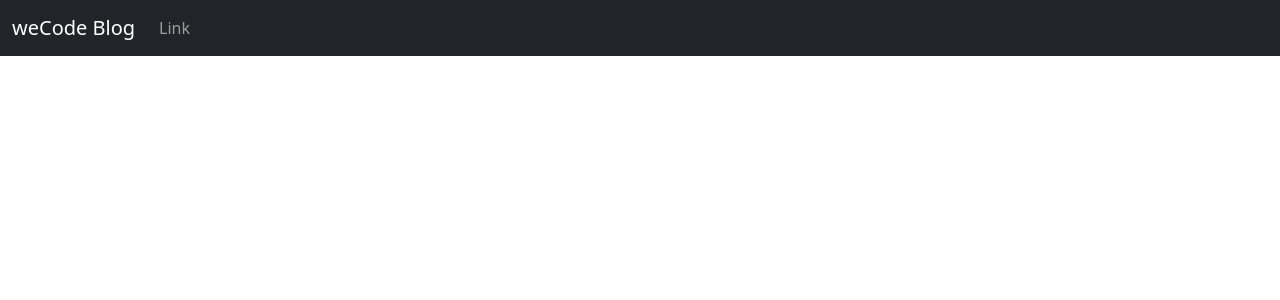
After one commit to AnasBuhayh/weCode-deprecated, a Django app: template weCodeBlog/templates/base.html in a window 1280 px wide. The commit adds this page. Shown: the top 300 px of the page. Run offline with Django 3.2, Linux system fonts and the light colour scheme; the template is opened without the code that fills it, so the values that code supplies are empty.

Commit message:
add bootstrap

```diff
--- /dev/null
+++ b/weCodeBlog/templates/base.html
@@ -0,0 +1,58 @@
+<!doctype html>
+<html lang="en">
+
+<head>
+    <!-- Required meta tags -->
+    <meta charset="utf-8">
+    <meta name="viewport" content="width=device-width, initial-scale=1">
+
+    <!-- Bootstrap CSS -->
+    <link href="https://cdn.jsdelivr.net/npm/bootstrap@5.0.2/dist/css/bootstrap.min.css" rel="stylesheet"
+        integrity="sha384-EVSTQN3/azprG1Anm3QDgpJLIm9Nao0Yz1ztcQTwFspd3yD65VohhpuuCOmLASjC" crossorigin="anonymous">
+
+    <title>weCode Blog</title>
+</head>
+
+<body>
+    <!-- nav-bar -->
+    <div>
+        <nav class="navbar navbar-expand-lg navbar-dark bg-dark">
+            <div class="container-fluid">
+              <a class="navbar-brand" href="{% url 'home' %}">weCode Blog</a>
+              <button class="navbar-toggler" type="button" data-bs-toggle="collapse" data-bs-target="#navbarSupportedContent" aria-controls="navbarSupportedContent" aria-expanded="false" aria-label="Toggle navigation">
+                <span class="navbar-toggler-icon"></span>
+              </button>
+              <div class="collapse navbar-collapse" id="navbarSupportedContent">
+                <ul class="navbar-nav me-auto mb-2 mb-lg-0">
+                  <li class="nav-item">
+                    <a class="nav-link" href="#">Link</a>
+                  </li>
+                </ul>
+              </div>
+            </div>
+          </nav>
+    </div>
+    <br>
+    <!-- end-nav-bar -->
+
+    <div class="container">
+        {% block content %}
+
+        {% endblock %}
+    </div>
+
+    <!-- Optional JavaScript; choose one of the two! -->
+
+    <!-- Option 1: Bootstrap Bundle with Popper -->
+    <script src="https://cdn.jsdelivr.net/npm/bootstrap@5.0.2/dist/js/bootstrap.bundle.min.js"
+        integrity="sha384-MrcW6ZMFYlzcLA8Nl+NtUVF0sA7MsXsP1UyJoMp4YLEuNSfAP+JcXn/tWtIaxVXM" crossorigin="anonymous">
+    </script>
+
+    <!-- Option 2: Separate Popper and Bootstrap JS -->
+    <!--
+    <script src="https://cdn.jsdelivr.net/npm/@popperjs/core@2.9.2/dist/umd/popper.min.js" integrity="sha384-IQsoLXl5PILFhosVNubq5LC7Qb9DXgDA9i+tQ8Zj3iwWAwPtgFTxbJ8NT4GN1R8p" crossorigin="anonymous"></script>
+    <script src="https://cdn.jsdelivr.net/npm/bootstrap@5.0.2/dist/js/bootstrap.min.js" integrity="sha384-cVKIPhGWiC2Al4u+LWgxfKTRIcfu0JTxR+EQDz/bgldoEyl4H0zUF0QKbrJ0EcQF" crossorigin="anonymous"></script>
+    -->
+</body>
+
+</html>
--- a/weCodeBlog/urls.py
+++ b/weCodeBlog/urls.py
@@ -1,6 +1,9 @@
 from django.urls import path
-from . import views
+# from . import views
+from .views import HomeView, ArticleDetailView
 
 urlpatterns = [
-    path('', views.home, name="home")
+    # path('', views.home, name="home")
+    path('', HomeView.as_view(), name='home'),
+    path('article/<int:pk>', ArticleDetailView.as_view(), name='article-detail')
 ]
```
Also changed, not shown: weCodeBlog/templates/article_detail.html (added, +13 -0 lines), weCodeBlog/templates/home.html (+12 -1 lines), weCodeBlog/views.py (+11 -3 lines).
